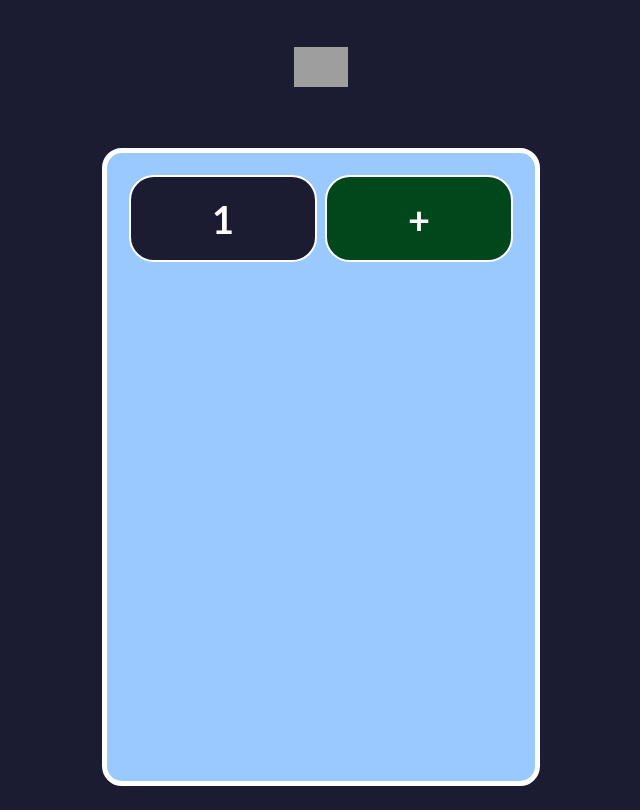
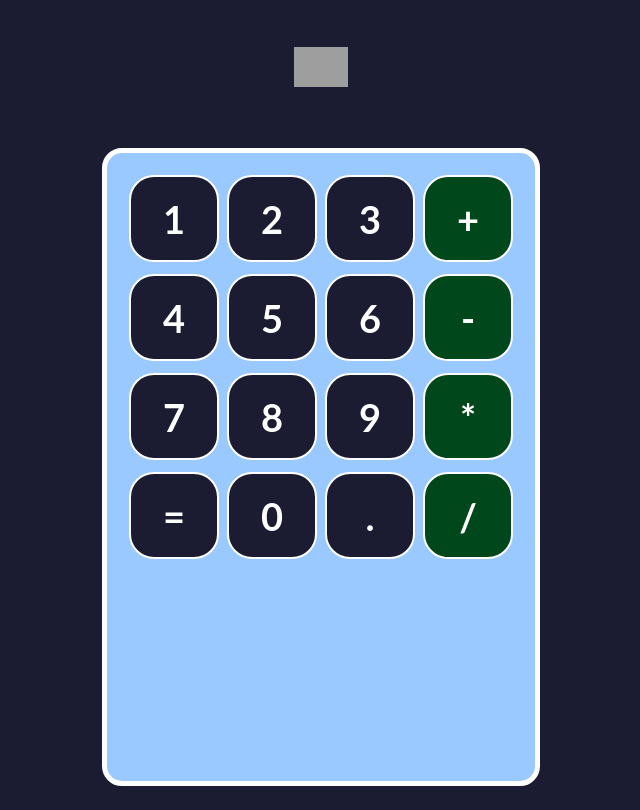
Before and after one commit to vmarialuzm/react-calculadora-interactiva-freecodecamp, a React (Create React App) app: page / in a window 1280 px wide. Shown: the whole page, without its empty margins (319-959 px from the left). Built offline with nearby package versions, Linux system fonts and the light colour scheme; grey boxes are pictures that could not be loaded.

Commit message:
Crear los botones

```diff
--- a/src/App.js
+++ b/src/App.js
@@ -14,11 +14,28 @@ function App() {
       <div className='contenedor-calculadora'>
         <div className='fila'>
           <Boton>1</Boton>
+          <Boton>2</Boton>
+          <Boton>3</Boton>
           <Boton>+</Boton>
         </div>
-        <div className='fila'></div>
-        <div className='fila'></div>
-        <div className='fila'></div>
+        <div className='fila'>
+          <Boton>4</Boton>
+          <Boton>5</Boton>
+          <Boton>6</Boton>
+          <Boton>-</Boton>
+        </div>
+        <div className='fila'>
+          <Boton>7</Boton>
+          <Boton>8</Boton>
+          <Boton>9</Boton>
+          <Boton>*</Boton>
+        </div>
+        <div className='fila'>
+          <Boton>=</Boton>
+          <Boton>0</Boton>
+          <Boton>.</Boton>
+          <Boton>/</Boton>
+        </div>
         <div className='fila'></div>
       </div>
     </div>
--- a/src/hojas-de-estilo/Boton.css
+++ b/src/hojas-de-estilo/Boton.css
@@ -15,6 +15,14 @@
   user-select: none;
 }
 
+.boton-contenedor:hover {
+  background-color: #5a01a7;
+}
+
 .operador {
   background-color: #00471b;
 }
+
+.operador:hover {
+  background-color: #ff6600;
+}
```
